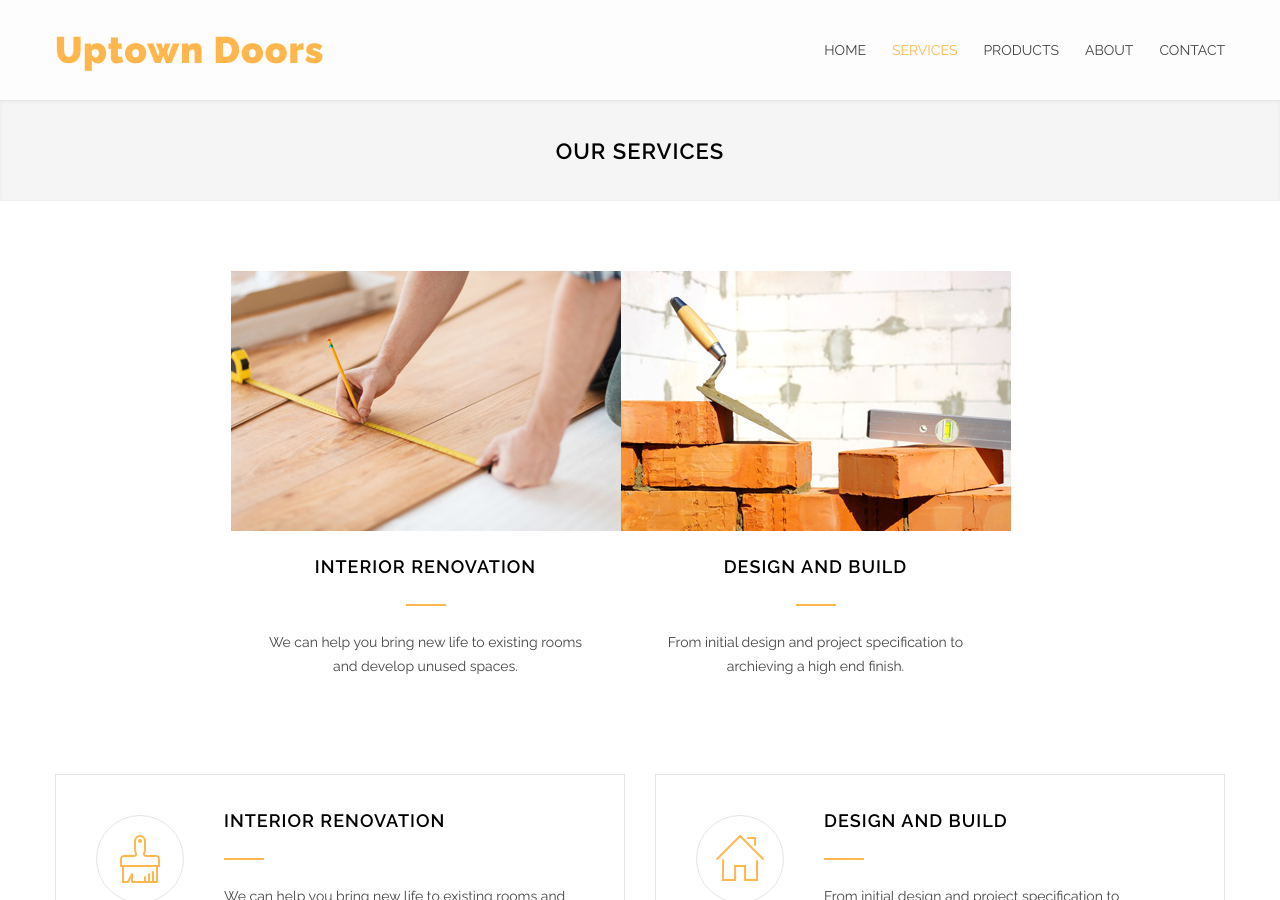
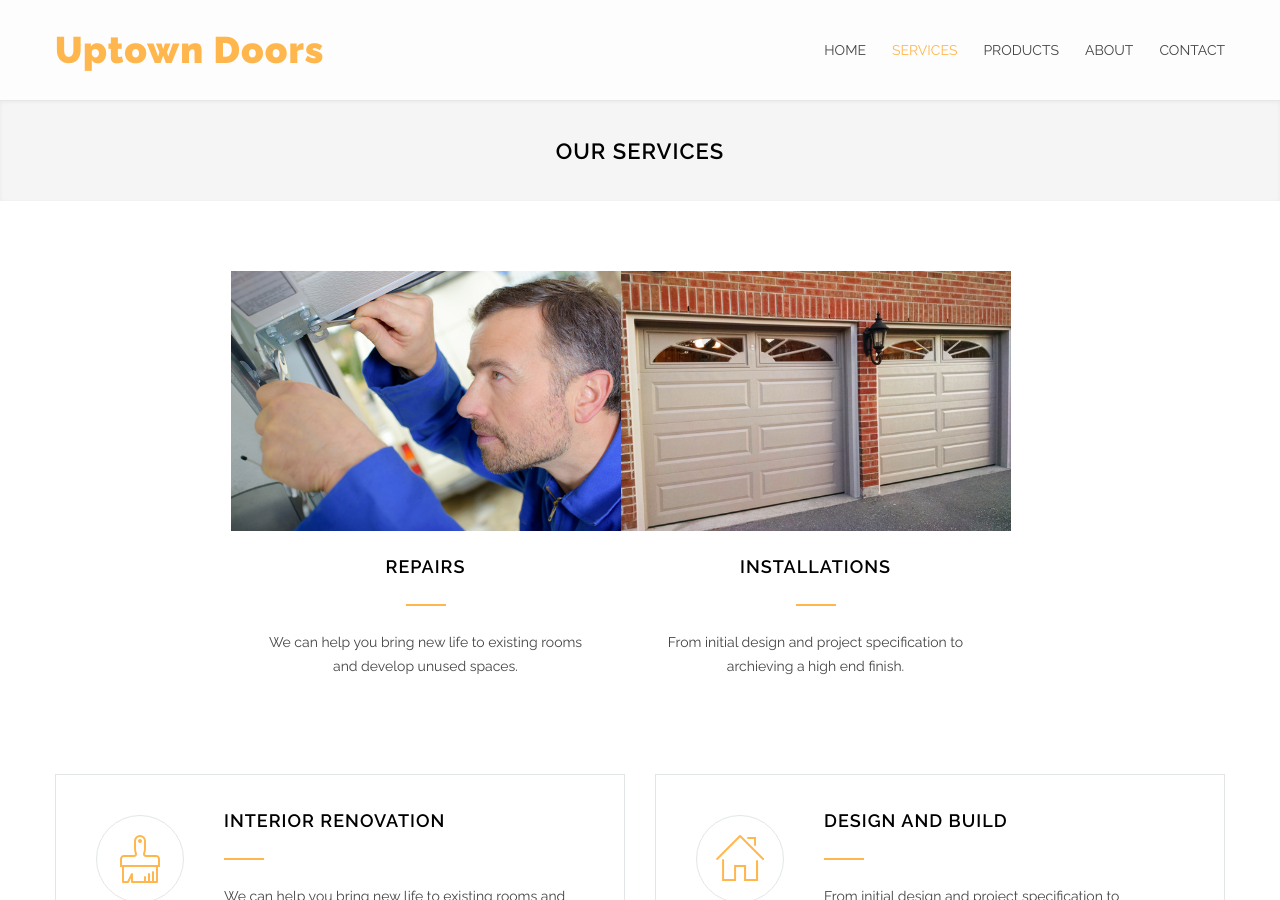
Before and after one commit to JMazzucco/curtis-garage-doors, a Jekyll site: the page built from services.html, in a window 1280 px wide and 900 px high. Built offline with Jekyll 4.4.1, drawn with Linux system fonts in a browser that asks for light colours.

Commit message:
adding new appropriate pictures to site

```diff
--- a/index.html
+++ b/index.html
@@ -39,7 +39,7 @@ titleAfter: "The Best Value Garage Door option in Toronto"
 
 <div class="row gray padding-top-70 full-width page-margin-top-section">
   <div class="row">
-    <h2 class="box-header">RECENT PRODUCTS</h2>
+    <h2 class="box-header">SEE OUR PRODUCTS</h2>
     <p class="description align-center">Here are a few of many products we have completed for our customers. We provide a professional service<br>which includes consultation, free estimate, design, supply of materials and installation.</p>
   </div>
   <ul class="projects-list clearfix page-margin-top">
--- a/services.html
+++ b/services.html
@@ -15,17 +15,17 @@ layout: base
     <div class="row">
       <ul class="services-list services-list-fit-to-screen clearfix padding-top-70">
         <li>
-          <a href="{{site.baseurl}}/services/installations" title="Interior Renovation">
-            <img src="{{site.baseurl}}/images/samples/390x260/image_01.jpg" alt="">
+          <a href="{{site.baseurl}}/services/installations">
+            <img src="{{site.baseurl}}/images/services/man-repairing-garage-door.jpg" alt="man repairing garage door">
           </a>
-          <h4 class="box-header"><a href="{{site.baseurl}}/services/installations" title="Interior Renovation">INTERIOR RENOVATION</a></h4>
+          <h4 class="box-header"><a href="{{site.baseurl}}/services/installations">REPAIRS</a></h4>
           <p>We can help you bring new life to existing rooms and develop unused spaces.</p>
         </li>
         <li>
-          <a href="{{site.baseurl}}/services/repairs/" title="Design and Build">
-            <img src="{{site.baseurl}}/images/samples/390x260/image_02.jpg" alt="">
+          <a href="{{site.baseurl}}/services/repairs/">
+            <img src="{{site.baseurl}}/images/services/garage-door-install.jpg" alt="image of garage door">
           </a>
-          <h4 class="box-header"><a href="{{site.baseurl}}/services/repairs/" title="Design and Build">DESIGN AND BUILD</a></h4>
+          <h4 class="box-header"><a href="{{site.baseurl}}/services/repairs/">INSTALLATIONS</a></h4>
           <p>From initial design and project specification to archieving a high end finish.</p>
         </li>
       </ul>
@@ -34,20 +34,20 @@ layout: base
     <div class="row padding-top-70">
       <ul class="services-list services-icons services-items-border row clearfix">
         <li>
-          <a href="{{site.baseurl}}/services/repairs/" title="Interior Renovation">
+          <a href="{{site.baseurl}}/services/repairs/">
             <span class="service-icon sl-small-brush-2"></span>
           </a>
           <div class="service-content">
-            <h4 class="box-header"><a href="{{site.baseurl}}/services/repairs/" title="Interior Renovation">INTERIOR RENOVATION</a></h4>
+            <h4 class="box-header"><a href="{{site.baseurl}}/services/repairs/">INTERIOR RENOVATION</a></h4>
             <p>We can help you bring new life to existing rooms and develop unused spaces.</p>
           </div>
         </li>
         <li>
-          <a href="service_design_build.html" title="Design and Build">
+          <a href="service_design_build.html">
             <span class="service-icon sl-small-house-2"></span>
           </a>
           <div class="service-content">
-            <h4 class="box-header"><a href="service_design_build.html" title="Design and Build">DESIGN AND BUILD</a></h4>
+            <h4 class="box-header"><a href="service_design_build.html">DESIGN AND BUILD</a></h4>
             <p>From initial design and project specification to archieving a high end finish.</p>
           </div>
         </li>
@@ -73,6 +73,5 @@ layout: base
         </li>
       </ul>
     </div>
-
   </div>
 </div>
--- a/services/installations.html
+++ b/services/installations.html
@@ -7,8 +7,8 @@ service_type: INSTALLATIONS
   <div class="row margin-top-70">
     <div class="row">
       <div class="column column-1-2">
-        <a href="{{site.baseurl}}/images/samples/750x500/image_06.jpg" class="prettyPhoto re-preload" title="Interior Renovation">
-          <img src='{{site.baseurl}}/images/samples/480x320/image_06.jpg' alt='img'>
+        <a href="{{site.baseurl}}/images/services/installations/garage-door-pair-480-320.jpg" class="prettyPhoto re-preload" title="Interior Renovation">
+          <img src='{{site.baseurl}}/images/services/installations/garage-door-pair-480-320.jpg' alt='a pair of garage doors'>
         </a>
       </div>
       <div class="column column-1-2">
--- a/services/repairs.html
+++ b/services/repairs.html
@@ -7,12 +7,12 @@ service_type: REPAIRS
   <div class="row margin-top-70">
     <div class="row">
       <div class="column column-1-2">
-        <a href="{{site.baseurl}}/images/samples/750x500/image_06.jpg" class="prettyPhoto re-preload" title="Interior Renovation">
-          <img src='{{site.baseurl}}/images/samples/480x320/image_06.jpg' alt='img'>
+        <a href="{{site.baseurl}}/images/services/repairs/man-repairing-garage-door-480-320.jpg" class="prettyPhoto re-preload">
+          <img src='{{site.baseurl}}/images/services/repairs/man-repairing-garage-door-480-320.jpg' alt='man repairing garage door'>
         </a>
       </div>
       <div class="column column-1-2">
-        <a href="{{site.baseurl}}/images/samples/750x500/image_10.jpg" class="prettyPhoto re-preload" title="Interior Renovation">
+        <a href="{{site.baseurl}}/images/samples/750x500/image_10.jpg" class="prettyPhoto re-preload">
           <img src='{{site.baseurl}}/images/samples/480x320/image_10.jpg' alt='img'>
         </a>
       </div>
```
Also changed, not shown: images/services/garage-door-install.jpg (added), images/services/installations/garage-door-pair-480-320.jpg (added), images/services/man-repairing-garage-door.jpg (added), images/services/repairs/man-repairing-garage-door-480-320.jpg (added).
